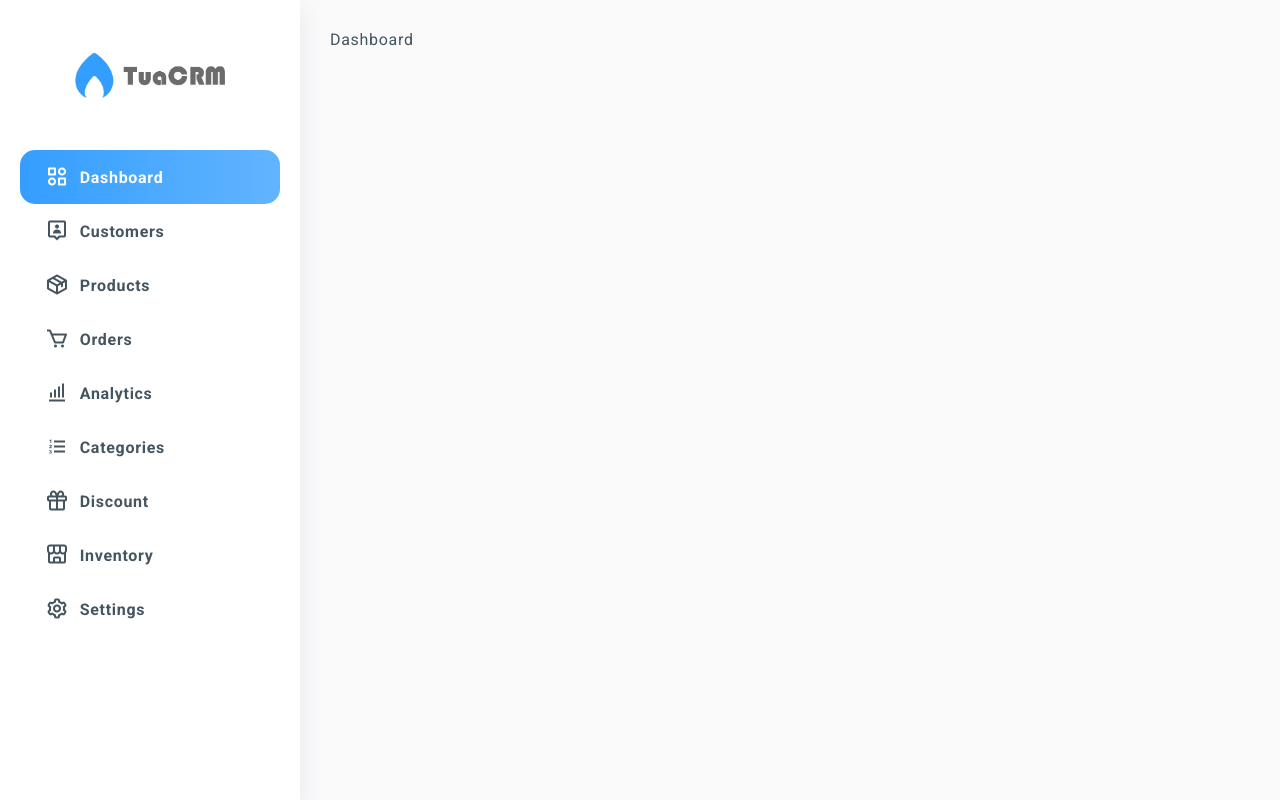
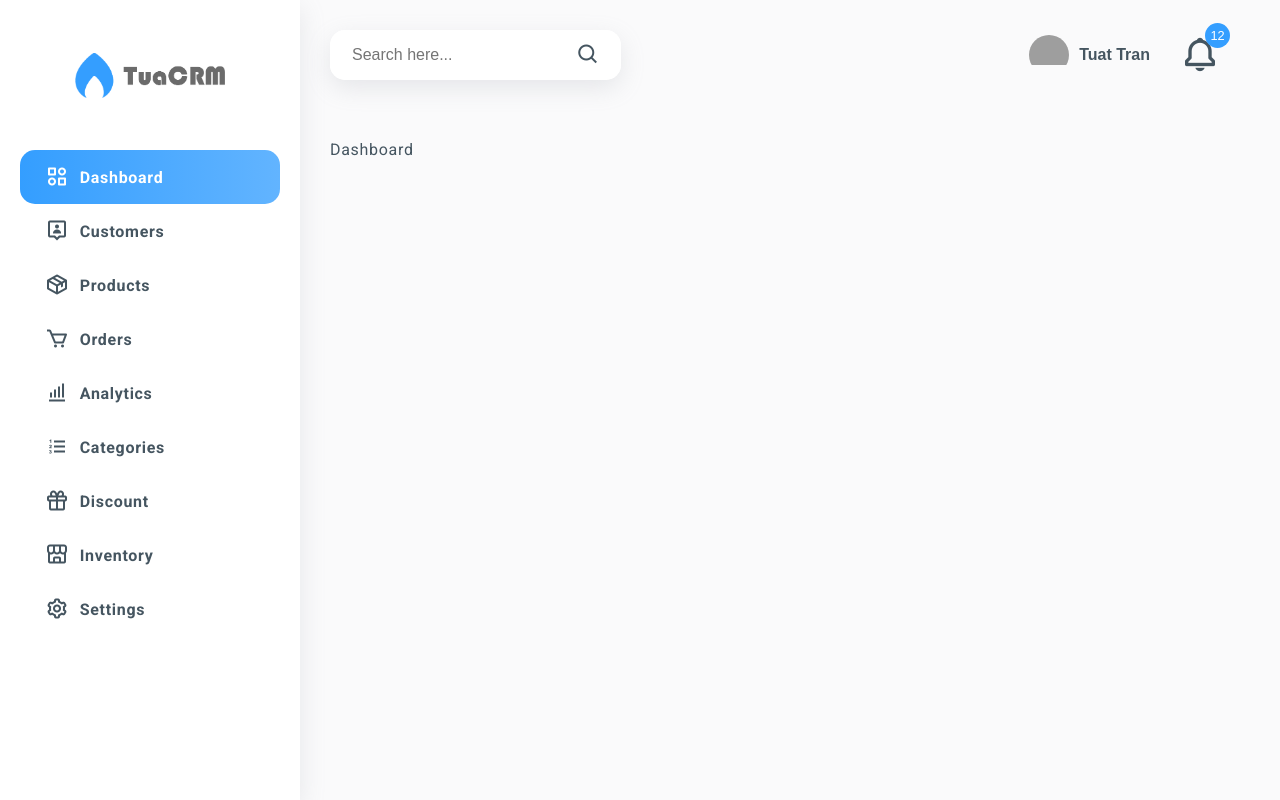
Before and after one commit to guilherme-mendonca-goncalves/dashboard, a React (Create React App) app: page / in a window 1280 px wide. Built offline with nearby package versions, Linux system fonts and the light colour scheme; grey boxes are pictures that could not be loaded.

Commit message:
Make topnav and dropdown

```diff
--- /dev/null
+++ b/src/components/Dropdown/Dropdown.css
@@ -0,0 +1,56 @@
+.dropdown {
+  position: relative;
+  z-index: 99;
+}
+
+.dropdown__toggle {
+  border: 0;
+  outline: 0;
+  background-color: transparent;
+  position: relative;
+}
+
+.dropdown__toggle > i {
+  font-size: 2.5rem;
+  color: var(--txt-color);
+}
+
+.dropdown__toggle-badge {
+  display: flex;
+  align-items: center;
+  justify-content: center;
+  position: absolute;
+  top: -12px;
+  right: -10px;
+  height: 25px;
+  width: 25px;
+  border-radius: 50%;
+  background-color: var(--main-color);
+  color: var(--txt-white);
+  font-size: 0.8rem;
+}
+
+.dropdown__content {
+  position: absolute;
+  top: calc(100% + 5px);
+  right: 0;
+  width: max-content;
+  max-width: 400px;
+  background-color: vaR(--main-bg);
+  box-shadow: var(--box-shadow);
+  border-radius: var(--border-radius);
+  overflow: hidden;
+  transform-origin: top right;
+  transform: scale(0);
+  transition: transform 0.3s ease 0s;
+}
+
+.dropdown__content.active {
+  transform: scale(1);
+  transition: transform 0.5s var(--transition-cubic);
+}
+
+.dropdown__footer {
+  padding: 20px;
+  text-align: center;
+}
--- /dev/null
+++ b/src/components/Dropdown/Dropdown.jsx
@@ -0,0 +1,53 @@
+import React, { useRef } from 'react'
+import './Dropdown.css'
+
+const clickOutsideRef = (content_ref, toggle_ref) => {
+  document.addEventListener('mousedown', (e) => {
+    // user click toggle
+    if (toggle_ref.current && toggle_ref.current.contains(e.target)) {
+      content_ref.current.classList.toggle('active')
+    } else {
+      // user click outside toggle and content
+      if (content_ref.current && !content_ref.current.contains(e.target)) {
+        content_ref.current.classList.remove('active')
+      }
+    }
+  })
+}
+
+const Dropdown = (props) => {
+  const dropdown_toggle_el = useRef(null)
+  const dropdown_content_el = useRef(null)
+
+  clickOutsideRef(dropdown_content_el, dropdown_toggle_el)
+
+  return (
+    <div className='dropdown'>
+      <button ref={dropdown_toggle_el} className="dropdown__toggle">
+      {
+          props.icon ? <i className={props.icon}></i> : ''
+      }
+      {
+          props.badge ? <span className="dropdown__toggle-badge">{props.badge}</span> : ''
+      }
+      {
+          props.customToggle ? props.customToggle() : ''
+      }
+      </button>
+      <div ref={dropdown_content_el} className="dropdown__content">
+        {
+            props.contentData && props.renderItems ? props.contentData.map((item, index) => props.renderItems(item, index)) : ''
+        }
+        {
+          props.renderFooter ? (
+            <div className="dropdown__footer">
+              {props.renderFooter()}
+            </div>
+          ) : ''
+      }
+      </div>
+    </div>
+  )
+}
+
+export default Dropdown
--- /dev/null
+++ b/src/components/Dropdown/index.js
@@ -0,0 +1 @@
+export { default } from './Dropdown';
--- a/src/components/Layout/Layout.jsx
+++ b/src/components/Layout/Layout.jsx
@@ -2,6 +2,7 @@
 import { BrowserRouter } from 'react-router-dom'
 import Router from '../Router/Router'
 import Sidebar from '../Sidebar'
+import TopNav from '../TopNav'
 import './Layout.css'
 
 
@@ -11,6 +12,7 @@
           <div className='layout'>
             <Sidebar/>
             <div className='layout__content'>
+              <TopNav />
               <div className='layout__content-main'>
                 <Router />
               </div>
--- /dev/null
+++ b/src/components/TopNav/TopNav.css
@@ -0,0 +1,80 @@
+.topnav {
+  padding: 30px;
+  display: flex;
+  align-items: center;
+  justify-content: space-between;
+  height: var(--topnav-height);
+}
+
+.topnav__search {
+  position: relative;
+  height: 50px;
+  background-color: var(--main-bg);
+  display: flex;
+  align-items: center;
+  box-shadow: var(--box-shadow);
+  border-radius: var(--border-radius);
+  overflow: hidden;
+}
+
+.topnav__search > input {
+  height: 100%;
+  width: 100%;
+  padding: 10px 60px 10px 20px;
+  font-size: 1rem;
+  border-radius: var(--border-radius);
+  color: var(--txt-color);
+  background-color: var(--main-bg);
+}
+
+.topnav__search > i {
+  font-size: 1.5rem;
+  position: absolute;
+  right: 20px;
+}
+
+.topnav__right {
+  display: flex;
+  align-items: center;
+}
+
+.topnav__right-item ~ .topnav__right-item {
+  margin-left: 30px;
+}
+
+.notification-item {
+  display: flex;
+  align-items: center;
+  padding: 20px;
+}
+
+.notification-item:hover {
+  background-color: var(--second-bg);
+}
+
+.notification-item > i {
+  margin-right: 20px;
+  font-size: 1.5rem;
+}
+
+.topnav__right-user {
+  display: flex;
+  align-items: center;
+}
+
+.topnav__right-user__image {
+  width: 40px;
+  height: 40px;
+  border-radius: 50%;
+  overflow: hidden;
+  margin-right: 10px;
+}
+
+.topnav__right-user__image > img {
+  width: 100%;
+}
+
+.topnav__right-user__name {
+  font-size: 1rem;
+  font-weight: 600;
+}
--- /dev/null
+++ b/src/components/TopNav/TopNav.jsx
@@ -0,0 +1,82 @@
+import React from 'react'
+import Dropdown from '../Dropdown'
+import './TopNav.css'
+import notifications from '../../assets/JsonData/notification.json'
+import { Link } from 'react-router-dom'
+import user_image from '../../assets/images/tuat.png'
+import user_menu from '../../assets/JsonData/user_menus.json'
+
+const curr_user = {
+  display_name: 'Tuat Tran',
+  image: user_image
+}
+
+const renderNotificationItem = (item, index) => {
+  return (
+    <div className="notification-item" key={index}>
+      <i className={item.icon}></i>
+      <span>{item.content}</span>
+    </div>
+  )
+}
+
+const renderUserToggle = (user) => {
+  return (
+    <div className="topnav__right-user">
+    <div className="topnav__right-user__image">
+      <img src={user.image} alt="" />
+    </div>
+    <div className="topnav__right-user__name">
+      {user.display_name}
+    </div>
+  </div>
+  )
+}
+
+const renderUserMenu = (item, index) => {
+  return (
+    <Link to='/' key={index}>
+    <div className="notification-item">
+      <i className={item.icon}></i>
+      <span>{item.content}</span>
+    </div>
+  </Link>
+  )
+}
+
+const TopNav = () => {
+  return (
+    <div className='topnav'>
+      <div className="topnav__search">
+        <input type="text" placeholder='Search here...'/>
+        <i className='bx bx-search'></i>
+      </div>
+      <div className="topnav__right">
+        <div className="topnav__right-item">
+          {/*dropdown here*/}
+          <Dropdown
+            customToggle={() => renderUserToggle(curr_user)}
+            contentData={user_menu}
+            renderItems={(item, index) => renderUserMenu(item, index)}
+          />
+        </div>
+        <div className="topnav__right-item">
+          {/*dropdown here*/}
+          <Dropdown
+            icon='bx bx-bell'
+            badge='12'
+            contentData={notifications}
+            renderItems={(item, index) => renderNotificationItem(item, index)}
+            renderFooter={() => <Link to='/'>View All</Link>}
+          />
+        </div>
+        <div className="topnav__right-item">
+          {/*theme setting*/}
+          <Dropdown/>
+        </div>
+      </div>
+    </div>
+  )
+}
+
+export default TopNav
--- /dev/null
+++ b/src/components/TopNav/index.js
@@ -0,0 +1 @@
+export { default } from './TopNav';
--- a/src/components/index.js
+++ b/src/components/index.js
@@ -1,2 +1,4 @@
 export { default as Layout } from './Layout';
 export { default as Sidebar } from './Sidebar';
+export { default as TopNav } from './TopNav';
+export { default as Dropdown } from './Dropdown';
```
